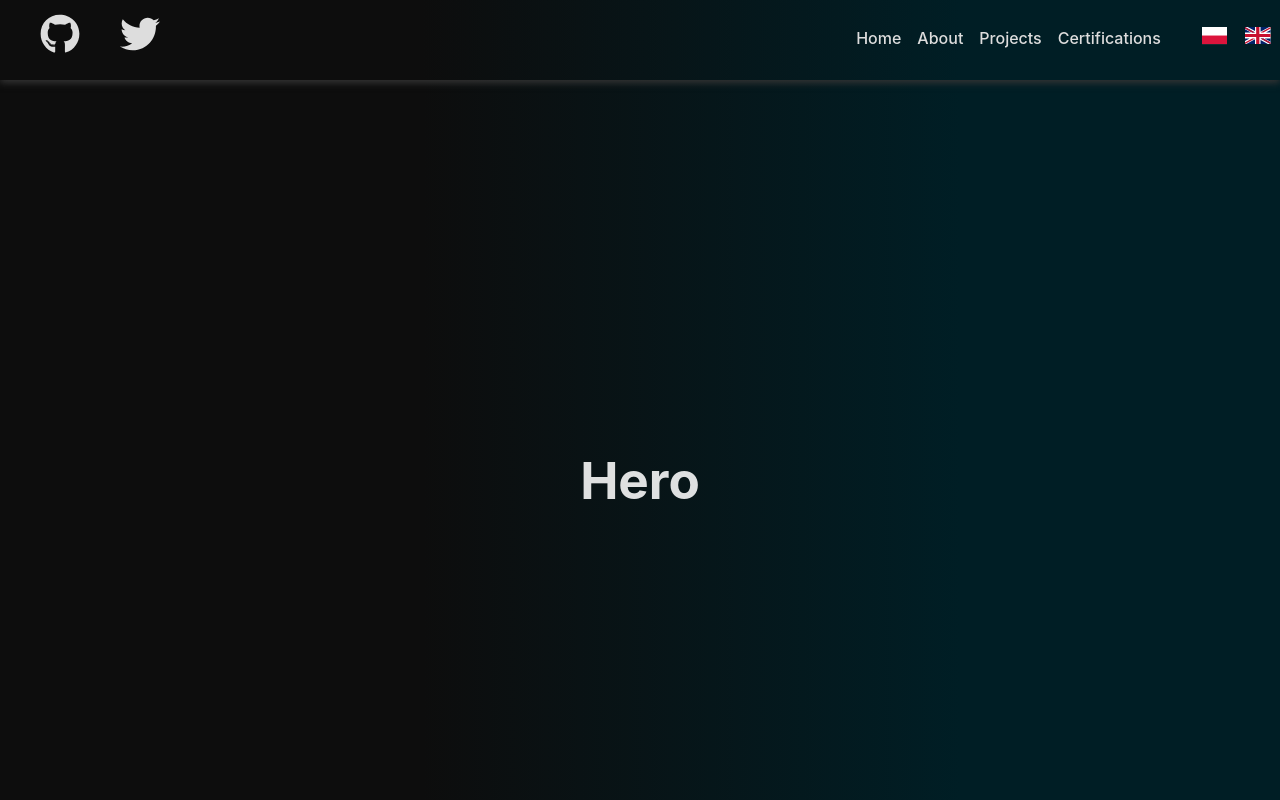
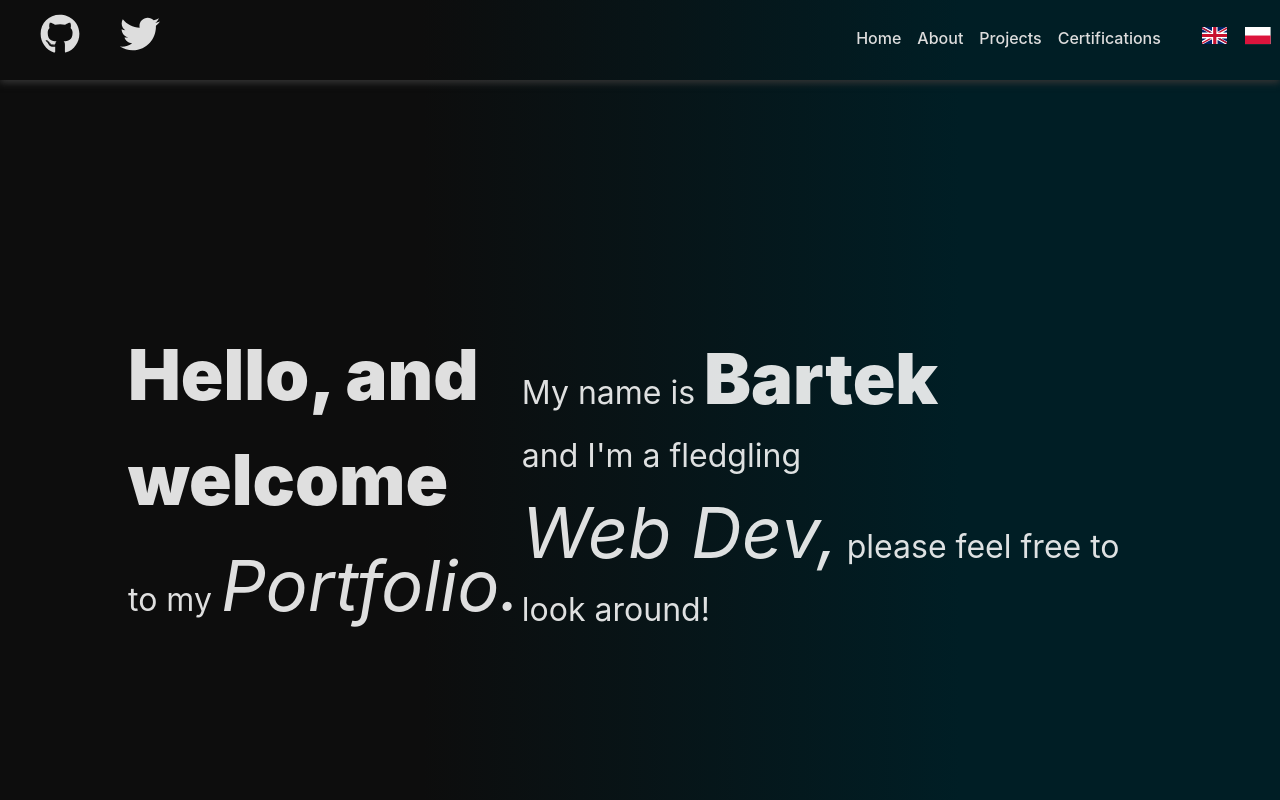
Before and after one commit to Duke-Skygawker/portfolio, a React (Vite) app: page / in a window 1280 px wide. Shown: the top 800 px of the page. Built offline with nearby package versions, Linux system fonts and the light colour scheme.

Commit message:
basic hero done

```diff
--- a/src/App/components/About/about.css
+++ b/src/App/components/About/about.css
@@ -7,3 +7,7 @@
   justify-content: center;
   /* align-items: center; */
 }
+
+.about h1 {
+  margin-top: 5rem;
+}
--- a/src/App/components/Hero/Hero.jsx
+++ b/src/App/components/Hero/Hero.jsx
@@ -4,7 +4,19 @@ const Hero = () => {
   const { showLang } = useGlobalContext();
   return (
     <div className="hero" id="home">
-      {showLang === "PL" ? <h1>Bohater</h1> : <h1>Hero</h1>}
+      {/* {showLang === "PL" ? <h1>Bohater</h1> : <h1>Hero</h1>} */}
+      <div className="text-container">
+        <article className="hero-text1">
+          <span className="span1">Hello, and welcome</span> <br />
+          to my <span className="span2">Portfolio.</span>
+        </article>
+        <article className="hero-text2">
+          My name is <span className="span1">Bartek</span>
+          <br /> and I'm a fledgling <br />
+          <span className="span2">Web Dev,</span> please feel free to look
+          around!{" "}
+        </article>
+      </div>
     </div>
   );
 };
--- a/src/App/components/Hero/hero.css
+++ b/src/App/components/Hero/hero.css
@@ -6,3 +6,32 @@
   justify-content: center;
   align-items: center;
 }
+
+.text-container {
+  width: 80%;
+  height: 100%;
+  display: flex;
+  justify-content: center;
+  align-items: center;
+}
+
+.hero-text1,
+.hero-text2 {
+  font-size: 2em;
+}
+.hero-text1 {
+  width: 50%;
+}
+.hero-text2 {
+  width: 80%;
+  /* margin-top: 5rem; */
+}
+.span1 {
+  font-size: 2.2em;
+  font-weight: 900;
+}
+
+.span2 {
+  font-size: 2.2em;
+  font-style: italic;
+}
--- a/src/App/components/Navbar/LangSwitch.jsx
+++ b/src/App/components/Navbar/LangSwitch.jsx
@@ -4,11 +4,6 @@ const LangSwitch = () => {
   const { showLang, setShowLang } = useGlobalContext();
   return (
     <div className="lang-buttons">
-      <button onClick={() => setShowLang("PL")}>
-        <i className="country-flag">
-          {<PL title={showLang === "ENG" ? "Polish Flag" : "Flaga Polski"} />}
-        </i>
-      </button>
       <button onClick={() => setShowLang("ENG")}>
         <i className="country-flag">
           {
@@ -22,6 +17,11 @@ const LangSwitch = () => {
           }
         </i>
       </button>
+      <button onClick={() => setShowLang("PL")}>
+        <i className="country-flag">
+          {<PL title={showLang === "ENG" ? "Polish Flag" : "Flaga Polski"} />}
+        </i>
+      </button>
     </div>
   );
 };
```
